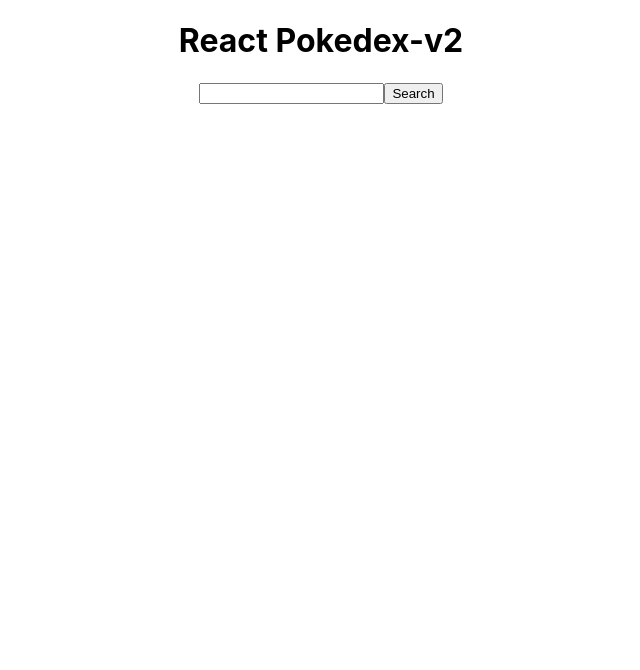
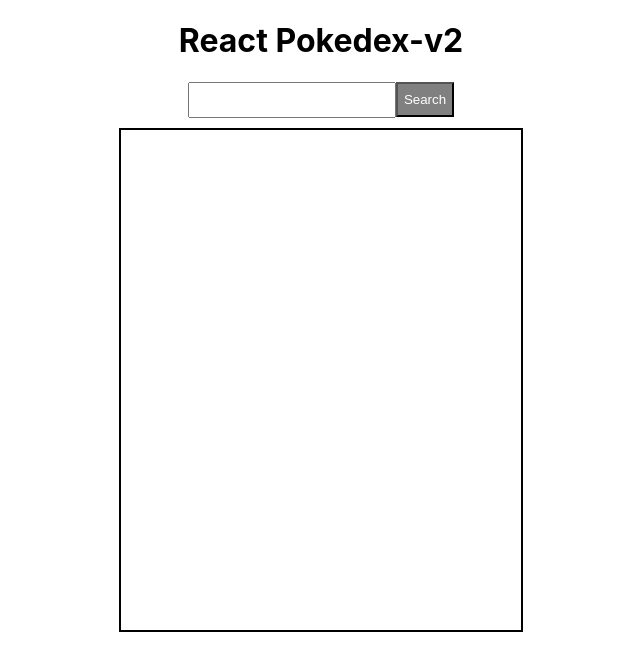
Before and after one commit to Shibaz98/pokedex_v2, a React (Create React App) app: page / in a window 1280 px wide. Shown: the top 670 px of the page, without its empty margins (319-959 px from the left). Built offline with nearby package versions, Linux system fonts and the light colour scheme.

Commit message:
started on SearchResult component

```diff
--- a/src/App.css
+++ b/src/App.css
@@ -1,3 +1,10 @@
 .App{
   text-align: center;
 }
+
+.SearchResultSection{
+  display: flex;
+  justify-content: center;
+  align-items: center;
+  margin-top: 10px;
+}
--- a/src/App.js
+++ b/src/App.js
@@ -1,6 +1,7 @@
 import './App.css';
 import React, { useState } from 'react';
 import SearchBar from './searchBar/searchBar';
+import SearchResult from './SearchResult/SearchResult';
 
 function App() {
 
@@ -14,6 +15,9 @@ const search = (term) =>{
     <div className="App">
       <h1>React Pokedex-v2</h1>
       <SearchBar search={search}/>
+      <div className='SearchResultSection'>
+        <SearchResult/>
+      </div>
     </div>
   );
 }
--- /dev/null
+++ b/src/SearchResult/SearchResult.css
@@ -0,0 +1,5 @@
+.SearchResultContainer{
+    border: black solid 2px;
+    width: 400px;
+    height: 500px;
+}
--- /dev/null
+++ b/src/SearchResult/SearchResult.jsx
@@ -0,0 +1,10 @@
+import './SearchResult.css';
+
+function SearchResult(){
+    return(
+        <div className="SearchResultContainer">
+        </div>
+    );
+};
+
+export default SearchResult;
--- /dev/null
+++ b/src/searchBar/SearchBar.css
@@ -0,0 +1,11 @@
+input{
+    width: 200px;
+    height:30px;
+    text-align: center;
+}
+
+button{
+    height: 35px;
+    color: white;
+    background-color: grey
+}
--- a/src/searchBar/searchBar.jsx
+++ b/src/searchBar/searchBar.jsx
@@ -1,4 +1,5 @@
 import React, { useState } from 'react';
+import './SearchBar.css'
 
 function SearchBar(props){
 
```
